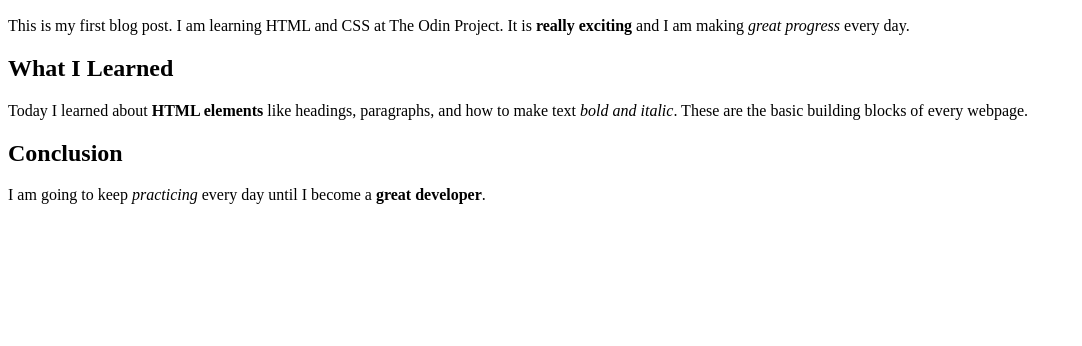
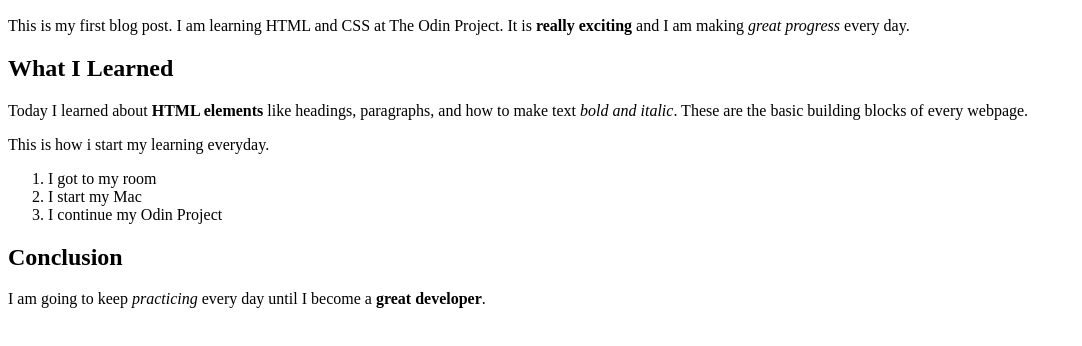
Before and after one commit to r-create27/html-boilerplate, a plain HTML site: page index.html in a window 1280 px wide. Shown: the part 110-456 px from the top of the page, without its empty margins (0-1082 px from the left). Drawn offline with Linux system fonts and the light colour scheme.

Commit message:
Add lists and blog content

```diff
--- a/index.html
+++ b/index.html
@@ -13,7 +13,12 @@
 
 <h2>What I Learned</h2>
 <p>Today I learned about <strong>HTML elements</strong> like headings, paragraphs, and how to make text <em>bold and italic</em>. These are the basic building blocks of every webpage.</p>
-
+<p>This is how i start my learning everyday.</p>
+<ol>
+    <li>I got to my room</li>
+    <li>I start my Mac</li>
+    <li>I continue my Odin Project</li>
+</ol>
 <h2>Conclusion</h2>
 <p>I am going to keep <em>practicing</em> every day until I become a <strong>great developer</strong>.</p>
 </body>
```
